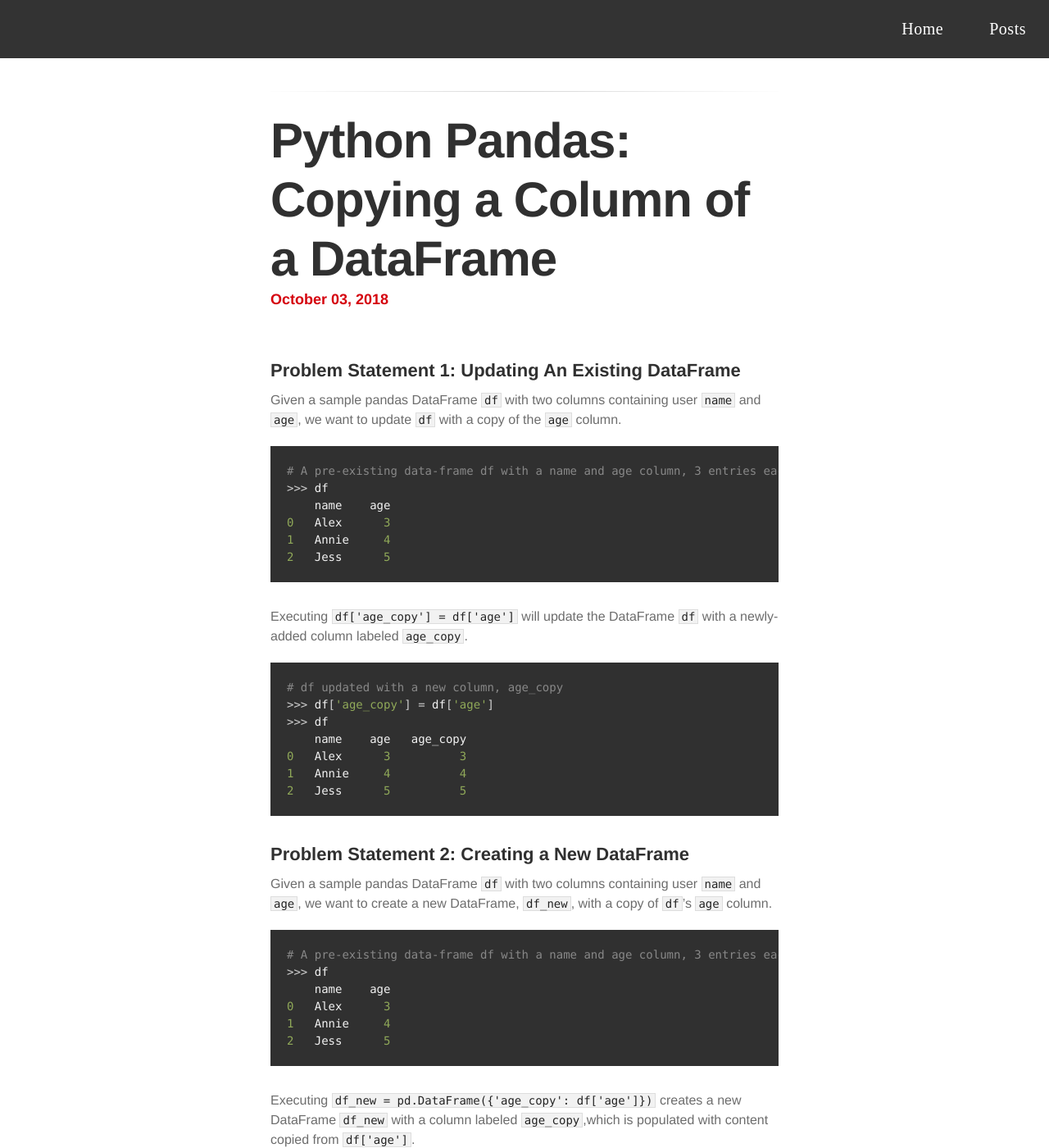
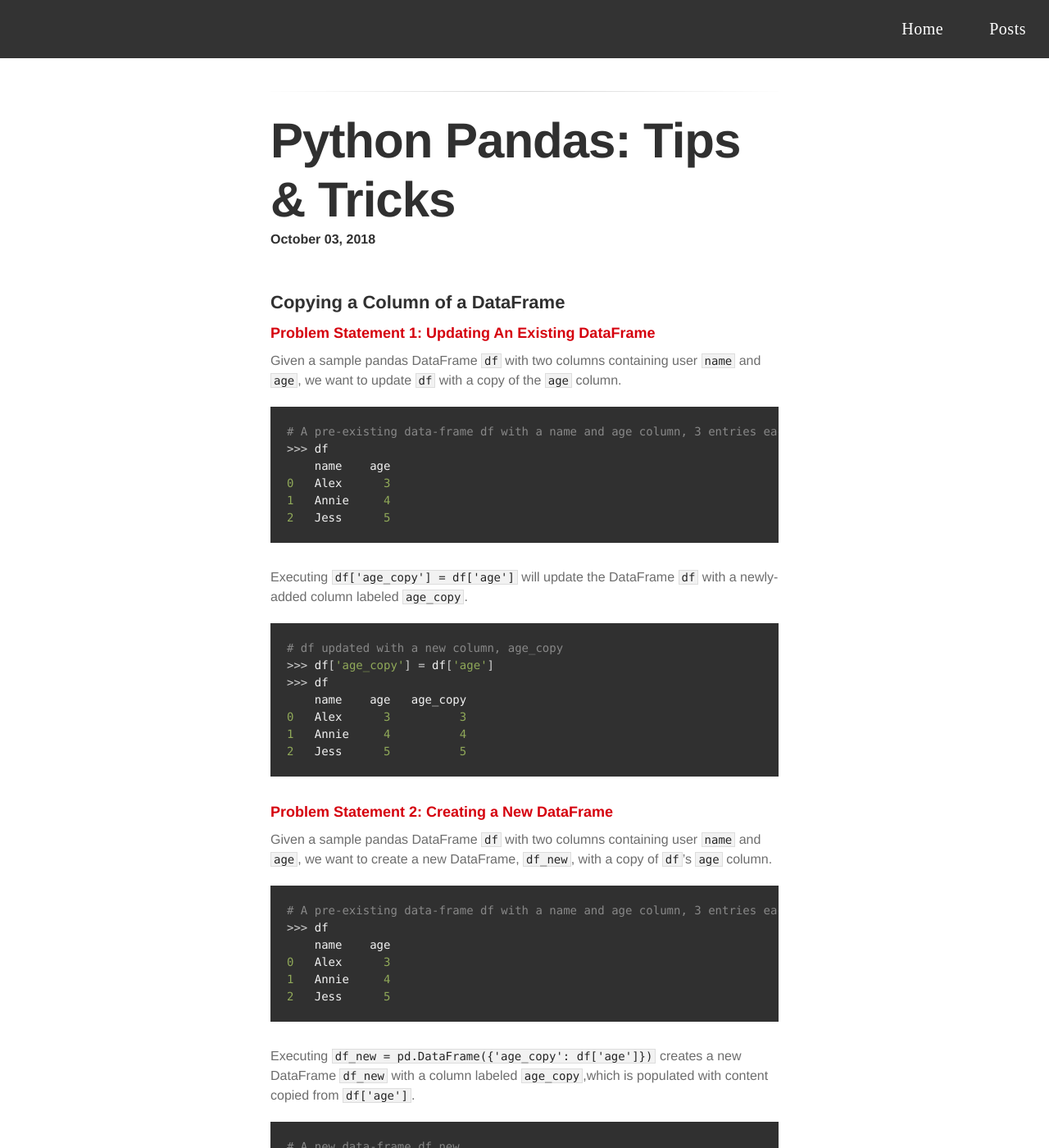
Before and after one commit to irixce/irixce.github.io, a Jekyll site: the page built from _posts/2018-10-03-python-pandas-copying-dfs.markdown, in a window 1280 px wide and 1400 px high. Shown: the whole window at 82% size. Built offline with Jekyll 4.4.1, drawn with Linux system fonts in a browser that asks for light colours; some web fonts are replaced; some of the changed text lies outside the part shown.

Commit message:
new f-strings post, name/email edits

```diff
--- a/_config.yml
+++ b/_config.yml
@@ -1,4 +1,4 @@
-title: Ira Ceka
+title: Ira C.
 description: GitHub Pages
 show_downloads: false
 google_analytics: UA-143169000-1
--- a/_layouts/default.html
+++ b/_layouts/default.html
@@ -88,7 +88,7 @@
         {% if site.github.is_project_page %}
           {{ site.title | default: site.github.repository_name }} is maintained by <a href="{{ site.github.owner_url }}">{{ site.github.owner_name }}</a><br>
         {% endif %}
-          This page was built by Ira using <a href="https://jekyllrb.com">Jekyll. </a> Contact: <a href=""> iceka@mit.edu</a>
+          This page was built by Ira using <a href="https://jekyllrb.com">Jekyll. </a> Contact: <a href=""> cekaira@gmail.com</a>
         </footer>
 
       </div>
--- a/_layouts/post.html
+++ b/_layouts/post.html
@@ -3,6 +3,6 @@
 ---
 
 <h1> {{page.title}}</h1>
-<h3>{{ page.date | date: '%B %d, %Y' }}</h3>
+<h4>{{ page.date | date: '%B %d, %Y' }}</h4>
 <br><br>
 {{ content }}
--- a/_posts/2018-10-03-python-pandas-copying-dfs.markdown
+++ b/_posts/2018-10-03-python-pandas-copying-dfs.markdown
@@ -1,11 +1,13 @@
 ---
 layout: post
-title:  "Python Pandas: Copying a Column of a DataFrame"
+title:  "Python Pandas: Tips & Tricks"
 date:   2018-10-03
 categories: python pandas data-frames
 ---
 
-## Problem Statement 1: Updating An Existing DataFrame
+## Copying a Column of a DataFrame
+
+### Problem Statement 1: Updating An Existing DataFrame
 
 Given a sample pandas DataFrame `df` with two columns containing user `name` and `age`,
 we want to update `df` with a copy of the `age` column.
@@ -32,7 +34,7 @@
 2   Jess      5          5
 {% endhighlight %}
 
-## Problem Statement 2: Creating a New DataFrame
+### Problem Statement 2: Creating a New DataFrame
 
 Given a sample pandas DataFrame `df` with two columns containing user `name` and `age`,
 we want to create a new DataFrame, `df_new`, with a copy of `df`’s `age` column.
```
Also changed, not shown: other parts of _posts/2018-10-03-python-pandas-copying-dfs.markdown (+1 -1 lines), _posts/2020-05-13-f-strings-python.markdown (added, +29 -0 lines), index.md (+3 -3 lines), 6 other files.
